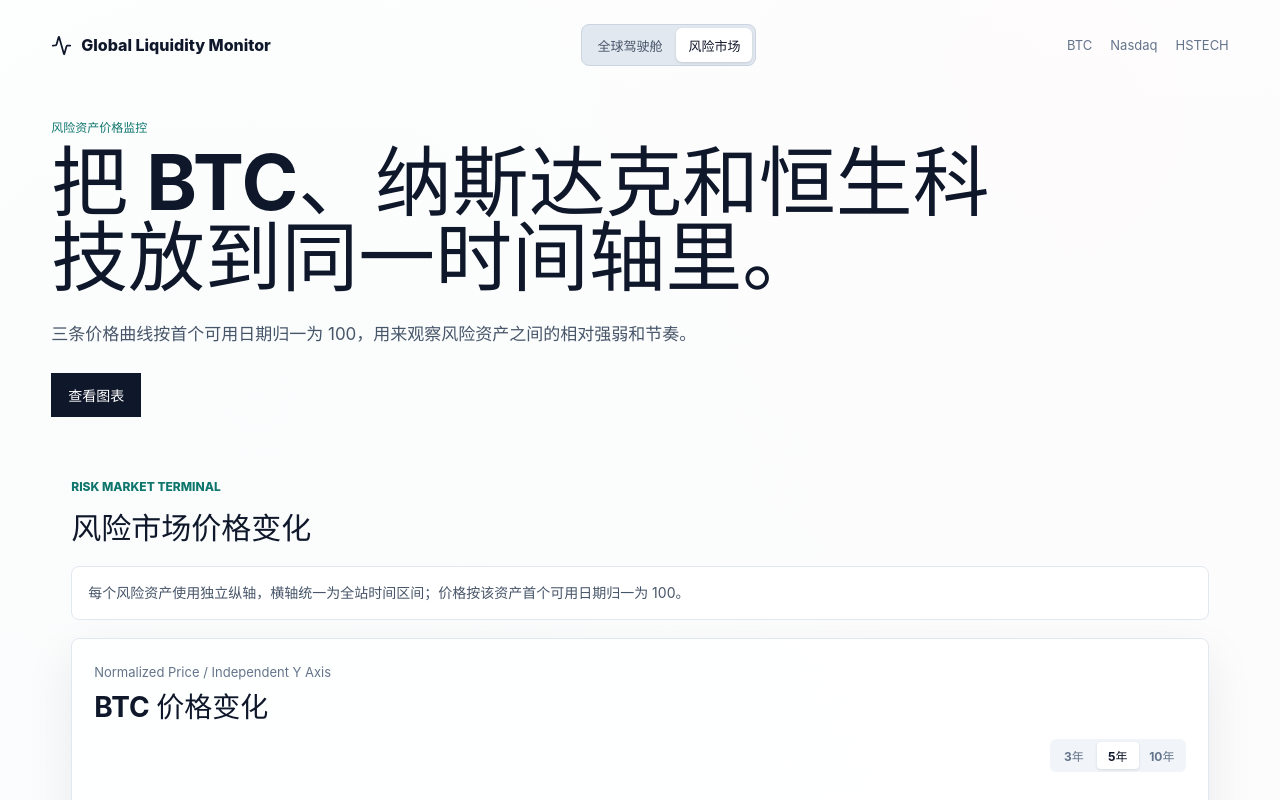
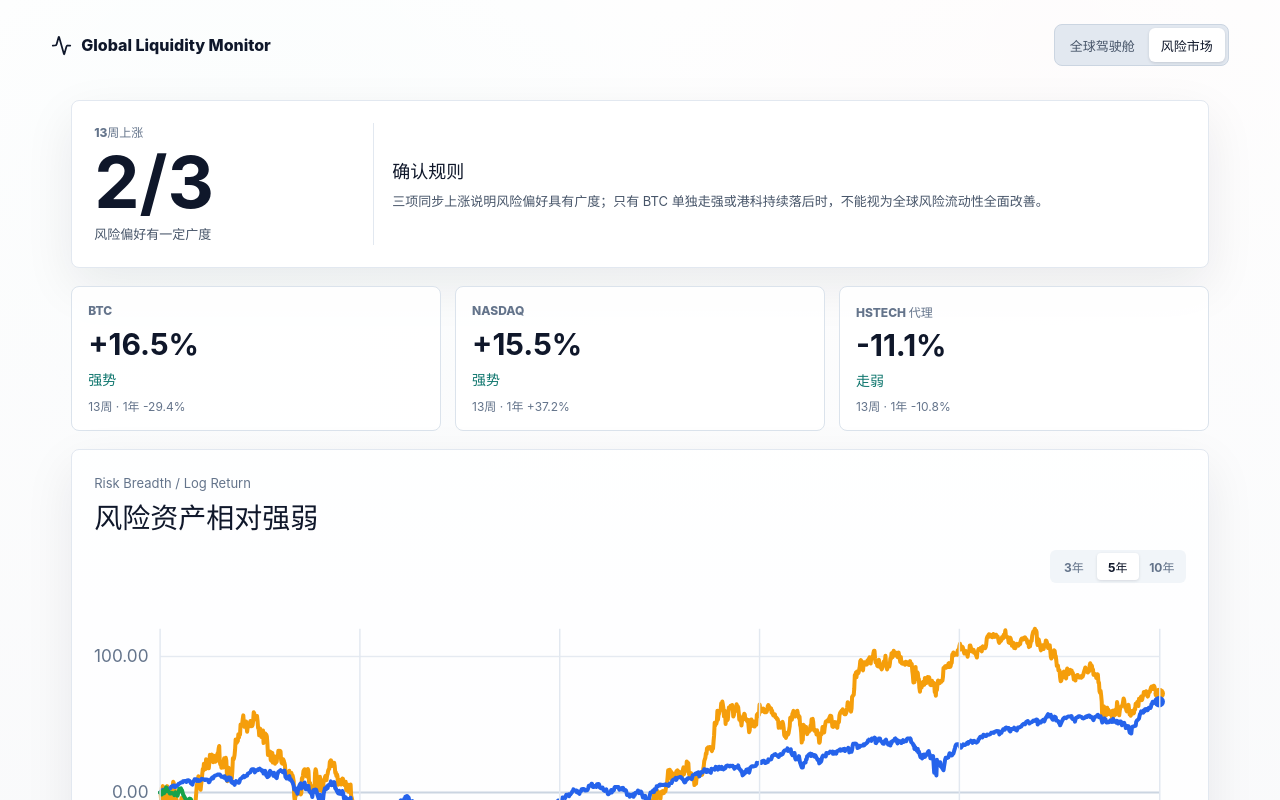
Before and after one commit to 0xfakeSpike/global_liquidity, a React (Vite) app: page /#combined in a window 1280 px wide. Both pictures are taken after a click on the button "风险市场". Shown: the top 800 px of the page. Built offline with nearby package versions, Linux system fonts and the light colour scheme.

Commit message:
Redesign risk market dashboard

```diff
--- a/src/App.tsx
+++ b/src/App.tsx
@@ -144,7 +144,7 @@
 
   return (
     <main>
-      <header className={`hero ${market === "combined" ? "hero-compact" : ""}`}>
+      <header className={`hero ${market === "combined" || market === "risk" ? "hero-compact" : ""}`}>
         <nav>
           <div className="brand">
             <Activity size={21} />
@@ -199,7 +199,7 @@
           </div>
         </nav>
 
-        {market !== "combined" ? (
+        {market !== "combined" && market !== "risk" ? (
           <section className="hero-grid">
             <div className="hero-copy">
               <p className="eyebrow">{marketConfig.eyebrow}</p>
@@ -266,7 +266,7 @@
           </AnalysisDisclosure>
         </>
       ) : market === "risk" ? (
-        <RiskMarketTerminal charts={riskCharts} dateRange={activeDataset.dateRange} notes={activeDataset.notes} />
+        <RiskMarketTerminal charts={riskCharts} dateRange={activeDataset.dateRange} />
       ) : market === "treasury" ? (
         <TreasuryMarketTerminal
           charts={treasuryCharts}
@@ -652,42 +652,84 @@
 
 function RiskMarketTerminal({
   charts,
-  dateRange,
-  notes
+  dateRange
 }: {
   charts: InterestRateChart[];
   dateRange: LiquidityDataset["dateRange"];
-  notes: string[];
 }) {
-  return (
-    <section className="terminal" id="terminal">
-      <div className="section-heading">
-        <p>Risk Market Terminal</p>
-        <h2>风险市场价格变化</h2>
-      </div>
-      <div className="overlay-note">
-        每个风险资产使用独立纵轴，横轴统一为全站时间区间；价格按该资产首个可用日期归一为 100。
+  const assets = charts.flatMap((chart) =>
+    chart.series.map((series) => {
+      const thirteenWeek = percentChangeSeries(series.points, 91).at(-1)?.value ?? null;
+      const oneYear = percentChangeSeries(series.points, 365).at(-1)?.value ?? null;
+      return { chart, series, thirteenWeek, oneYear };
+    })
+  );
+  const positiveBreadth = assets.filter((asset) => (asset.thirteenWeek ?? 0) > 0).length;
+  const comparisonSeries = assets.map(({ series }, index) => ({
+    label: riskAssetLabel(series.label),
+    color: ["#f59e0b", "#2563eb", "#16a34a"][index] ?? series.color,
+    points: series.points
+  }));
+
+  return (
+    <section className="terminal risk-dashboard" id="terminal">
+      <div className="dashboard-hero risk-dashboard-hero">
+        <div>
+          <span>13周上涨</span>
+          <strong>{positiveBreadth}/{assets.length}</strong>
+          <p>{riskBreadthText(positiveBreadth, assets.length)}</p>
+        </div>
+        <div className="dashboard-rule">
+          <b>确认规则</b>
+          <p>三项同步上涨说明风险偏好具有广度；只有 BTC 单独走强或港科持续落后时，不能视为全球风险流动性全面改善。</p>
+        </div>
+      </div>
+      <div className="risk-momentum-grid">
+        {assets.map(({ series, thirteenWeek, oneYear }) => (
+          <div className="risk-momentum-card" key={series.key}>
+            <span>{riskAssetLabel(series.label)}</span>
+            <strong>{formatSignedPercent(thirteenWeek)}</strong>
+            <b>{riskMomentumText(thirteenWeek)}</b>
+            <p>13周 · 1年 {formatSignedPercent(oneYear)}</p>
+          </div>
+        ))}
       </div>
       <div className="charts-stack">
+        <section className="chart-panel">
+          <div className="chart-header">
+            <div>
+              <span>Risk Breadth / Log Return</span>
+              <h3>风险资产相对强弱</h3>
+            </div>
+          </div>
+          <MultiLineChart
+            series={comparisonSeries}
+            dateRange={dateRange}
+            transform="log-return"
+            valueLabel="累计对数收益率（%）"
+          />
+          <div className="interpretation">
+            <strong>当前解读</strong>
+            <p>三项统一使用累计对数收益率，既压缩 BTC 的极端涨幅，也保留跨资产方向、拐点和相对强弱的可比性。</p>
+          </div>
+        </section>
+        <AnalysisDisclosure title="查看单资产原始曲线" description="按各自纵轴查看价格路径、最新值与官方数据源。">
+          <div className="risk-detail-grid">
             {charts.map((chart) => (
               <section className="chart-panel" key={chart.title}>
                 <div className="chart-header">
                   <div>
-                <span>Normalized Price / Independent Y Axis</span>
+                    <span>Normalized Price</span>
                     <h3>{chart.title}</h3>
                   </div>
                 </div>
                 <MultiLineChart series={chart.series} dateRange={dateRange} valueLabel={chart.title} />
-            <div className="interpretation">
-              <strong>当前解读</strong>
-              <p>{chart.description}</p>
-            </div>
                 <div className="rate-sources">
                   {chart.series.map((item) => {
                     const latest = item.points.at(-1);
                     return (
                       <a href={item.sourceUrl} key={item.key} target="_blank" rel="noreferrer">
-                    <strong>{item.label}</strong>
+                        <strong>{riskAssetLabel(item.label)}</strong>
                         <span>
                           {latest ? `${latest.date} ${formatNumber(latest.value, 2)}` : "n/a"} · {item.source}
                         </span>
@@ -698,13 +740,37 @@
               </section>
             ))}
           </div>
-      <div className="notes risk-notes">
-        {notes.map((note) => (
-          <p key={note}>{note}</p>
-        ))}
-      </div>
-    </section>
-  );
+        </AnalysisDisclosure>
+      </div>
+    </section>
+  );
+}
+
+function riskAssetLabel(label: string) {
+  if (label.includes("纳斯达克")) return "Nasdaq";
+  if (label.includes("恒生科技")) return "HSTECH 代理";
+  return label;
+}
+
+function formatSignedPercent(value: number | null) {
+  if (value === null) return "n/a";
+  return `${value > 0 ? "+" : ""}${formatNumber(value, 1)}%`;
+}
+
+function riskMomentumText(value: number | null) {
+  if (value === null) return "数据不足";
+  if (value >= 10) return "强势";
+  if (value > 0) return "上涨";
+  if (value > -5) return "震荡";
+  return "走弱";
+}
+
+function riskBreadthText(positive: number, total: number) {
+  if (total === 0) return "数据不足";
+  if (positive === total) return "风险偏好同步扩张";
+  if (positive >= 2) return "风险偏好有一定广度";
+  if (positive === 1) return "局部上涨，尚未形成共振";
+  return "风险偏好同步收缩";
 }
 
 function TreasuryMarketTerminal({
@@ -1234,9 +1300,9 @@
     { label: "30Y下行", color: "#7c3aed", points: invertSeries(absoluteChangeSeries(dgs30?.points ?? [], 91)) }
   ]);
   const riskConfirmation = [
-    { label: "Nasdaq", color: "#2563eb", points: cumulativeLogReturn(nasdaq?.points ?? []) },
-    { label: "HSTECH代理", color: "#16a34a", points: cumulativeLogReturn(hangSengTech?.points ?? []) },
-    { label: "BTC", color: "#f59e0b", points: cumulativeLogReturn(btc?.points ?? []) }
+    { label: "Nasdaq", color: "#2563eb", points: nasdaq?.points ?? [] },
+    { label: "HSTECH代理", color: "#16a34a", points: hangSengTech?.points ?? [] },
+    { label: "BTC", color: "#f59e0b", points: btc?.points ?? [] }
   ];
 
   return (
@@ -1367,7 +1433,12 @@
                   <h3>风险资产确认</h3>
                 </div>
               </div>
-              <MultiLineChart series={riskConfirmation} dateRange={risk.dateRange} valueLabel="累计对数收益率（%）" />
+              <MultiLineChart
+                series={riskConfirmation}
+                dateRange={risk.dateRange}
+                transform="log-return"
+                valueLabel="累计对数收益率（%）"
+              />
               <div className="interpretation">
                 <strong>当前解读</strong>
                 <p>三项资产统一转换为累计对数收益率，压缩 BTC 极端涨幅的视觉影响，同时保持三者方向与相对强弱可比。</p>
@@ -1691,14 +1762,6 @@
     .filter(Boolean) as DataPoint[];
 }
 
-function cumulativeLogReturn(series: DataPoint[]) {
-  const base = series.find((point) => point.value > 0)?.value;
-  if (!base) return [];
-  return series
-    .filter((point) => point.value > 0)
-    .map((point) => ({ date: point.date, value: Math.log(point.value / base) * 100 }));
-}
-
 function invertSeries(series: DataPoint[]) {
   return series.map((point) => ({ date: point.date, value: -point.value }));
 }
--- a/src/components/MultiLineChart.tsx
+++ b/src/components/MultiLineChart.tsx
@@ -15,10 +15,11 @@
   series: MultiLineSeries[];
   dateRange?: DateRange;
   height?: number;
+  transform?: "log-return";
   valueLabel?: string;
 }
 
-export function MultiLineChart({ series, dateRange, height = 260, valueLabel }: MultiLineChartProps) {
+export function MultiLineChart({ series, dateRange, height = 260, transform, valueLabel }: MultiLineChartProps) {
   const [rangeYears, setRangeYears] = useState<ChartRangeYears>(5);
   const [hovered, setHovered] = useState<{
     date: string;
@@ -40,10 +41,24 @@
   const lastDate = points.reduce((last, point) => (point.date > last ? point.date : last), points[0].date);
   const endDate = dateRange?.end ?? lastDate;
   const visibleRange = recentRange(endDate, rangeYears);
-  const visibleSeries = series.map((item) => ({
+  const filteredSeries = series.map((item) => ({
     ...item,
     points: item.points.filter((point) => point.date >= visibleRange.start && point.date <= visibleRange.end)
   }));
+  const visibleSeries =
+    transform === "log-return"
+      ? filteredSeries.map((item) => {
+          const base = item.points.find((point) => point.value > 0)?.value;
+          return {
+            ...item,
+            points: base
+              ? item.points
+                  .filter((point) => point.value > 0)
+                  .map((point) => ({ date: point.date, value: Math.log(point.value / base) * 100 }))
+              : []
+          };
+        })
+      : filteredSeries;
   const visiblePoints = visibleSeries.flatMap((item) => item.points);
   const plottedSeries = visiblePoints.length > 0 ? visibleSeries : series;
   const plottedPoints = visiblePoints.length > 0 ? visiblePoints : points;
--- a/src/styles.css
+++ b/src/styles.css
@@ -642,6 +642,62 @@
   grid-column: 1 / -1;
 }
 
+.risk-dashboard {
+  display: grid;
+  gap: 18px;
+}
+
+.risk-dashboard-hero strong {
+  font-size: 58px;
+}
+
+.risk-momentum-grid,
+.risk-detail-grid {
+  display: grid;
+  gap: 14px;
+  grid-template-columns: repeat(3, minmax(0, 1fr));
+}
+
+.risk-momentum-card {
+  background: rgba(255, 255, 255, 0.9);
+  border: 1px solid #dbe3ec;
+  border-radius: 8px;
+  display: grid;
+  gap: 7px;
+  padding: 16px;
+}
+
+.risk-momentum-card > span {
+  color: #64748b;
+  font-size: 12px;
+  font-weight: 800;
+  text-transform: uppercase;
+}
+
+.risk-momentum-card > strong {
+  color: #0f172a;
+  font-size: 30px;
+}
+
+.risk-momentum-card > b {
+  color: #0f766e;
+  font-size: 14px;
+}
+
+.risk-momentum-card > p {
+  color: #64748b;
+  font-size: 12px;
+  margin: 0;
+}
+
+.risk-detail-grid .chart-panel {
+  min-width: 0;
+}
+
+.risk-detail-grid .chart-header h3 {
+  font-size: 20px;
+}
+
 .dashboard-hero {
   align-items: stretch;
   background: #fff;
@@ -1394,6 +1450,10 @@
     grid-template-columns: repeat(2, minmax(0, 1fr));
   }
 
+  .risk-detail-grid {
+    grid-template-columns: repeat(2, minmax(0, 1fr));
+  }
+
   .treasury-core-grid .holder-list {
     grid-template-columns: 1fr;
   }
@@ -1422,6 +1482,8 @@
 
   .composition-grid,
   .event-grid,
+  .risk-detail-grid,
+  .risk-momentum-grid,
   .curated-snapshot-grid,
   .curated-chart-grid,
   .global-dashboard > .charts-stack,
```
Lines whose indentation alone changed are shown as unchanged.
